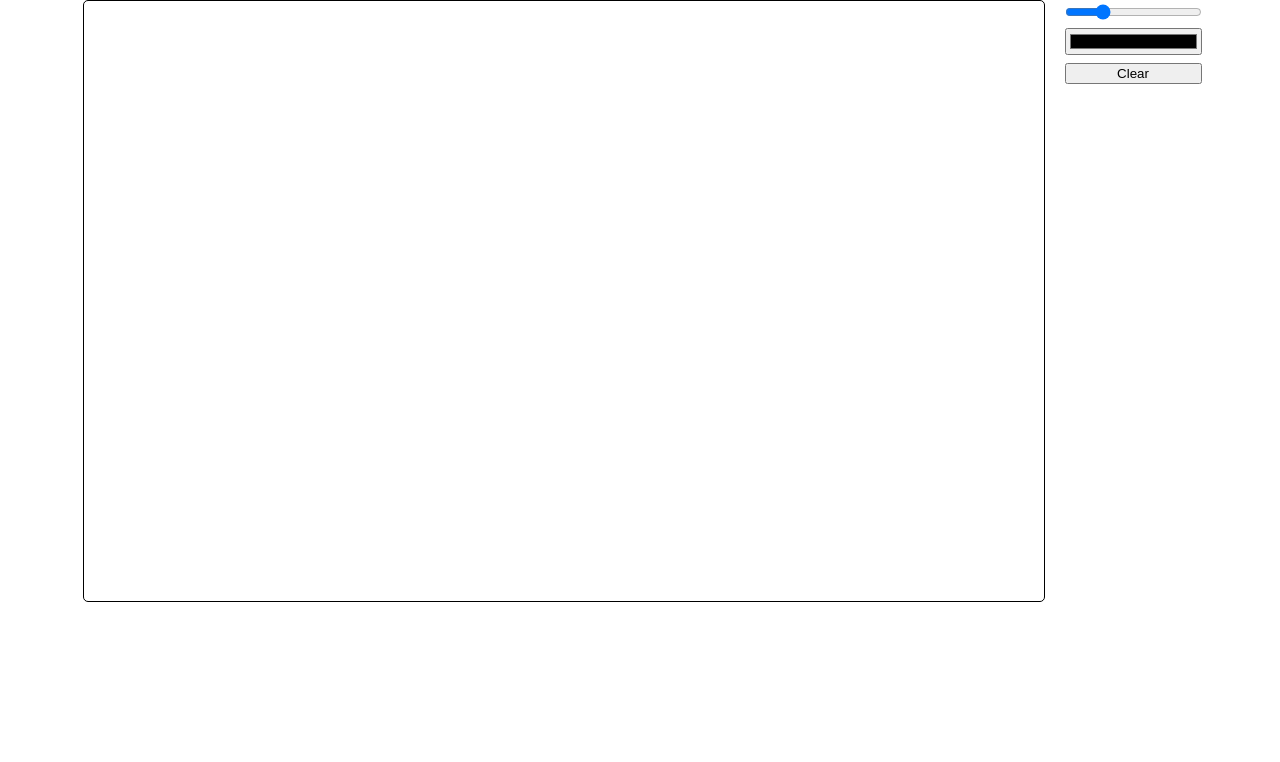
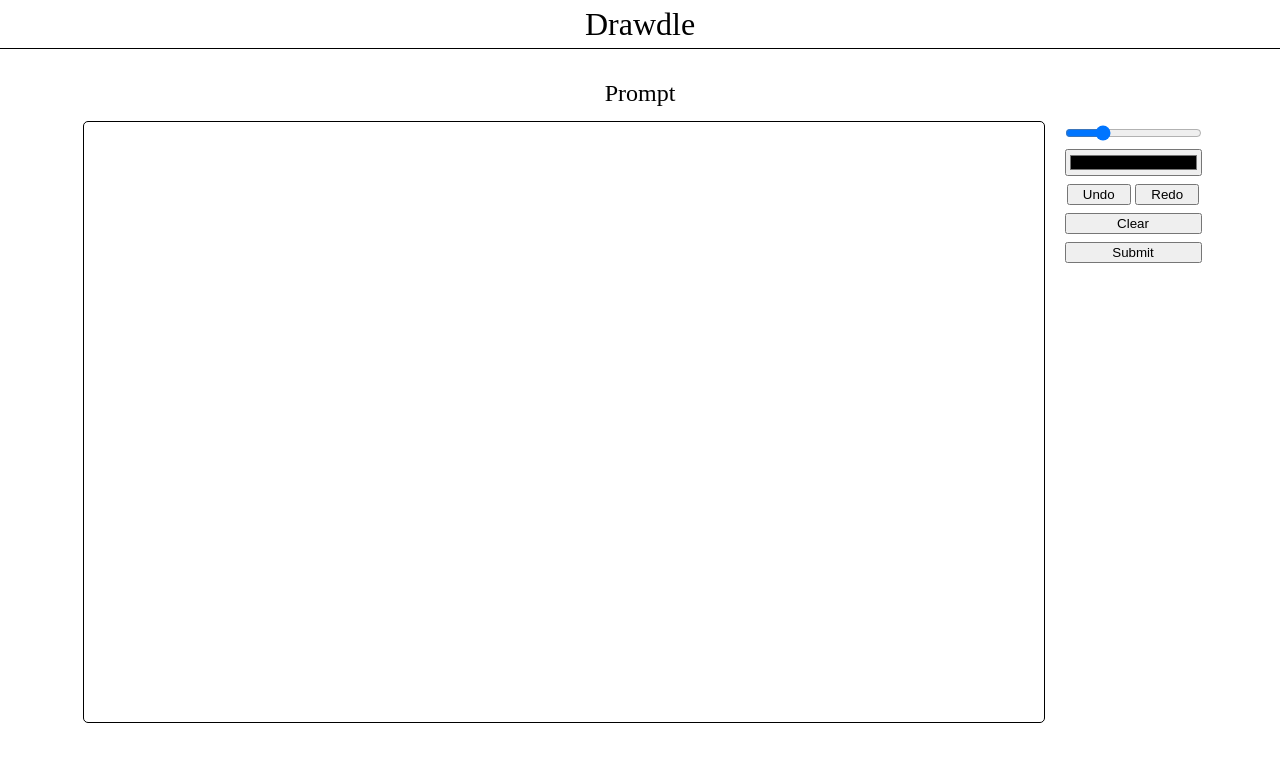
Before and after one commit to tommach591/drawdle, a React (Create React App) app: page / in a window 1280 px wide. Shown: the top 762 px of the page. Built offline with nearby package versions, Linux system fonts and the light colour scheme.

Commit message:
react router dom

```diff
--- a/package.json
+++ b/package.json
@@ -8,6 +8,7 @@
     "@testing-library/user-event": "^13.5.0",
     "react": "^18.2.0",
     "react-dom": "^18.2.0",
+    "react-router-dom": "^6.9.0",
     "react-scripts": "5.0.1",
     "web-vitals": "^2.1.4"
   },
--- a/src/components/App/App.css
+++ b/src/components/App/App.css
@@ -0,0 +1,10 @@
+.App {
+  display: flex;
+  flex-direction: column;
+  align-items: center;
+}
+
+.App > h1 {
+  margin: 1rem;
+  font-size: 24px;
+}
--- a/src/components/App/App.jsx
+++ b/src/components/App/App.jsx
@@ -1,10 +1,16 @@
 import "./App.css";
 import Canvas from "../Canvas";
+import { Routes, Route } from "react-router-dom";
+import Header from "../Header/Header";
 
 function App() {
   return (
     <div className="App">
-      <Canvas />
+      <Header />
+      <h1>Prompt</h1>
+      <Routes>
+        <Route path="/" element={<Canvas />} />
+      </Routes>
     </div>
   );
 }
--- a/src/components/Canvas/Canvas.css
+++ b/src/components/Canvas/Canvas.css
@@ -20,3 +20,14 @@
   width: 100%;
   margin: 0.25rem;
 }
+
+.History {
+  width: 100%;
+  display: flex;
+  align-items: center;
+}
+
+.History > * {
+  width: 4rem;
+  margin: auto;
+}
--- a/src/components/Canvas/Canvas.jsx
+++ b/src/components/Canvas/Canvas.jsx
@@ -79,6 +79,10 @@ function Canvas() {
             setColor(event.target.value);
           }}
         />
+        <div className="History">
+          <button>Undo</button>
+          <button>Redo</button>
+        </div>
         <button
           className="Clear"
           onClick={() => {
@@ -96,6 +100,7 @@ function Canvas() {
         >
           Clear
         </button>
+        <button>Submit</button>
       </div>
     </div>
   );
--- /dev/null
+++ b/src/components/Header/Header.css
@@ -0,0 +1,14 @@
+.Header {
+  width: 100vw;
+  height: 3rem;
+  display: flex;
+  align-items: center;
+  justify-content: center;
+
+  border-bottom: 1px solid black;
+  margin-bottom: 1rem;
+}
+
+.Header > h1 {
+  font-size: 32px;
+}
--- /dev/null
+++ b/src/components/Header/Header.jsx
@@ -0,0 +1,11 @@
+import "./Header.css";
+
+function Header() {
+  return (
+    <div className="Header">
+      <h1>Drawdle</h1>
+    </div>
+  );
+}
+
+export default Header;
--- /dev/null
+++ b/src/components/Header/index.js
@@ -0,0 +1,2 @@
+import Header from "./Header";
+export default Header;
--- a/src/index.js
+++ b/src/index.js
@@ -2,11 +2,14 @@ import React from "react";
 import ReactDOM from "react-dom/client";
 import "./reset.css";
 import "./index.css";
-import App from "./components/App/App";
+import App from "./components/App";
+import { BrowserRouter } from "react-router-dom";
 
 const root = ReactDOM.createRoot(document.getElementById("root"));
 root.render(
   <React.StrictMode>
-    <App />
+    <BrowserRouter>
+      <App />
+    </BrowserRouter>
   </React.StrictMode>
 );
```
Also changed, not shown: 1 other file (tests, documents, lock files or other folders).
